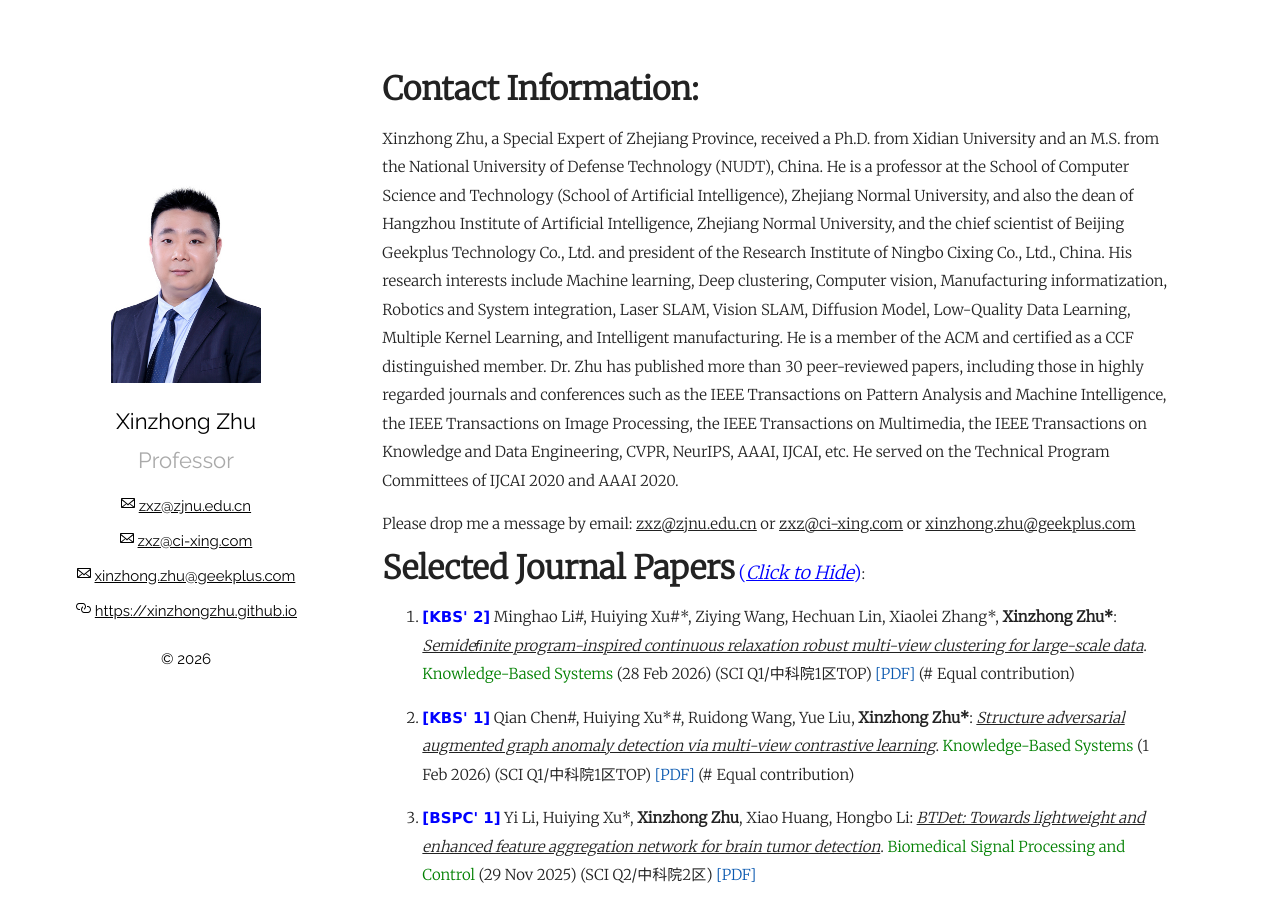
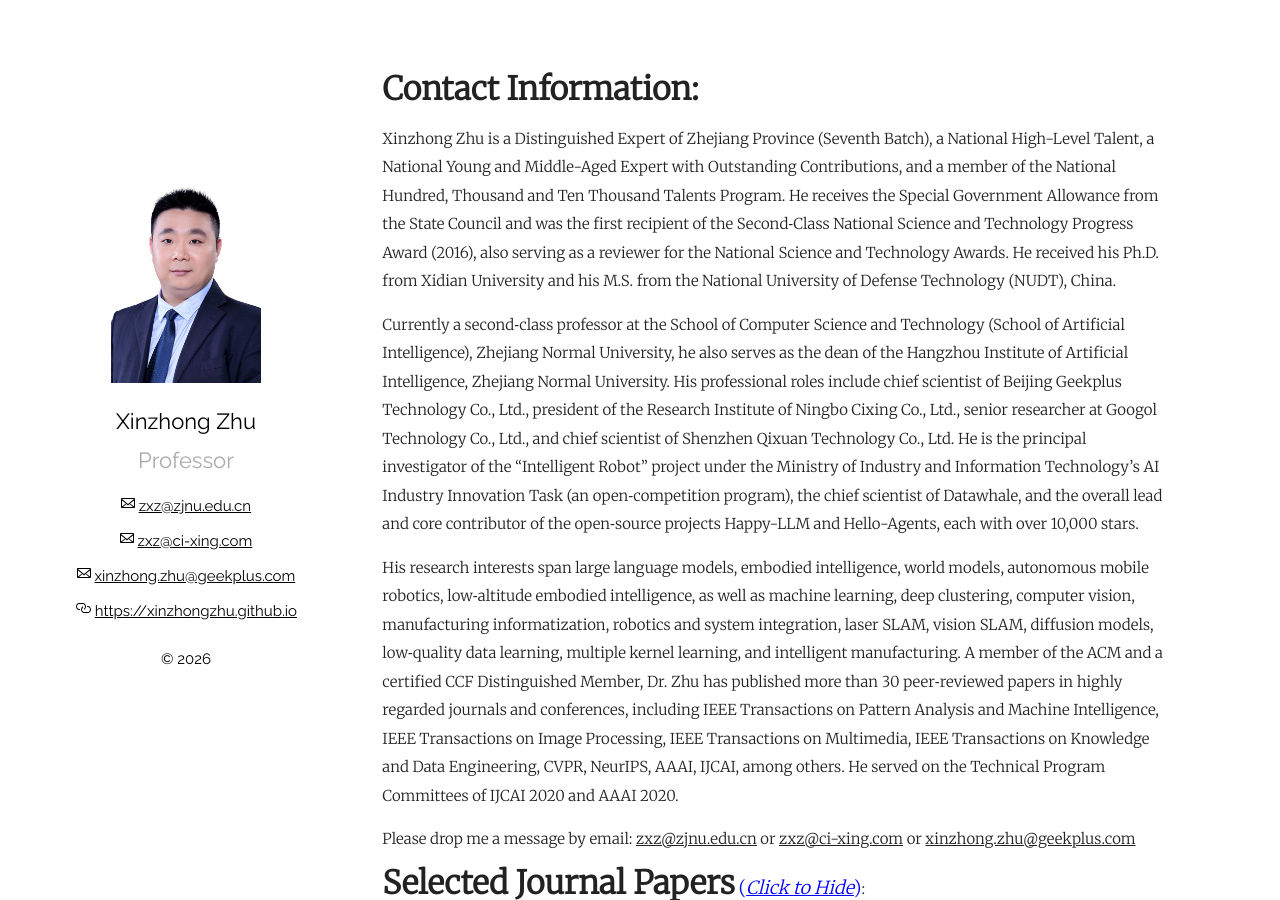
Before and after one commit to xinzhongzhu/xinzhongzhu.github.io, a Jekyll site: the page built from index.md, in a window 1280 px wide and 900 px high. Built offline with Jekyll 4.4.1, drawn with Linux system fonts in a browser that asks for light colours.

Commit message:
Update index.md

```diff
--- a/index.md
+++ b/index.md
@@ -6,7 +6,12 @@ layout: page
 <font size="6"><b>Contact Information:</b></font>
 
 
-Xinzhong Zhu, a Special Expert of Zhejiang Province, received a Ph.D. from Xidian University and an M.S. from the National University of Defense Technology (NUDT), China. He is a professor at the School of Computer Science and Technology (School of Artificial Intelligence), Zhejiang Normal University, and also the dean of Hangzhou Institute of Artificial Intelligence, Zhejiang Normal University, and the chief scientist of Beijing Geekplus Technology Co., Ltd. and president of the Research Institute of Ningbo Cixing Co., Ltd., China. His research interests include Machine learning, Deep clustering, Computer vision, Manufacturing informatization, Robotics and System integration, Laser SLAM, Vision SLAM, Diffusion Model, Low-Quality Data Learning, Multiple Kernel Learning, and Intelligent manufacturing. He is a member of the ACM and certified as a CCF distinguished member. Dr. Zhu has published more than 30 peer-reviewed papers, including those in highly regarded journals and conferences such as the IEEE Transactions on Pattern Analysis and Machine Intelligence, the IEEE Transactions on Image Processing, the IEEE Transactions on Multimedia, the IEEE Transactions on Knowledge and Data Engineering, CVPR, NeurIPS, AAAI, IJCAI, etc. He served on the Technical Program Committees of IJCAI 2020 and AAAI 2020.
+Xinzhong Zhu is a Distinguished Expert of Zhejiang Province (Seventh Batch), a National High-Level Talent, a National Young and Middle-Aged Expert with Outstanding Contributions, and a member of the National Hundred, Thousand and Ten Thousand Talents Program. He receives the Special Government Allowance from the State Council and was the first recipient of the Second‑Class National Science and Technology Progress Award (2016), also serving as a reviewer for the National Science and Technology Awards. He received his Ph.D. from Xidian University and his M.S. from the National University of Defense Technology (NUDT), China.
+
+Currently a second‑class professor at the School of Computer Science and Technology (School of Artificial Intelligence), Zhejiang Normal University, he also serves as the dean of the Hangzhou Institute of Artificial Intelligence, Zhejiang Normal University. His professional roles include chief scientist of Beijing Geekplus Technology Co., Ltd., president of the Research Institute of Ningbo Cixing Co., Ltd., senior researcher at Googol Technology Co., Ltd., and chief scientist of Shenzhen Qixuan Technology Co., Ltd. He is the principal investigator of the “Intelligent Robot” project under the Ministry of Industry and Information Technology’s AI Industry Innovation Task (an open‑competition program), the chief scientist of Datawhale, and the overall lead and core contributor of the open‑source projects Happy-LLM and Hello-Agents, each with over 10,000 stars.
+
+His research interests span large language models, embodied intelligence, world models, autonomous mobile robotics, low‑altitude embodied intelligence, as well as machine learning, deep clustering, computer vision, manufacturing informatization, robotics and system integration, laser SLAM, vision SLAM, diffusion models, low‑quality data learning, multiple kernel learning, and intelligent manufacturing.
+A member of the ACM and a certified CCF Distinguished Member, Dr. Zhu has published more than 30 peer‑reviewed papers in highly regarded journals and conferences, including IEEE Transactions on Pattern Analysis and Machine Intelligence, IEEE Transactions on Image Processing, IEEE Transactions on Multimedia, IEEE Transactions on Knowledge and Data Engineering, CVPR, NeurIPS, AAAI, IJCAI, among others. He served on the Technical Program Committees of IJCAI 2020 and AAAI 2020.
 
 Please drop me a message by email: <u>zxz@zjnu.edu.cn</u> or <u>zxz@ci-xing.com</u> or <u>xinzhong.zhu@geekplus.com</u>
 
```
